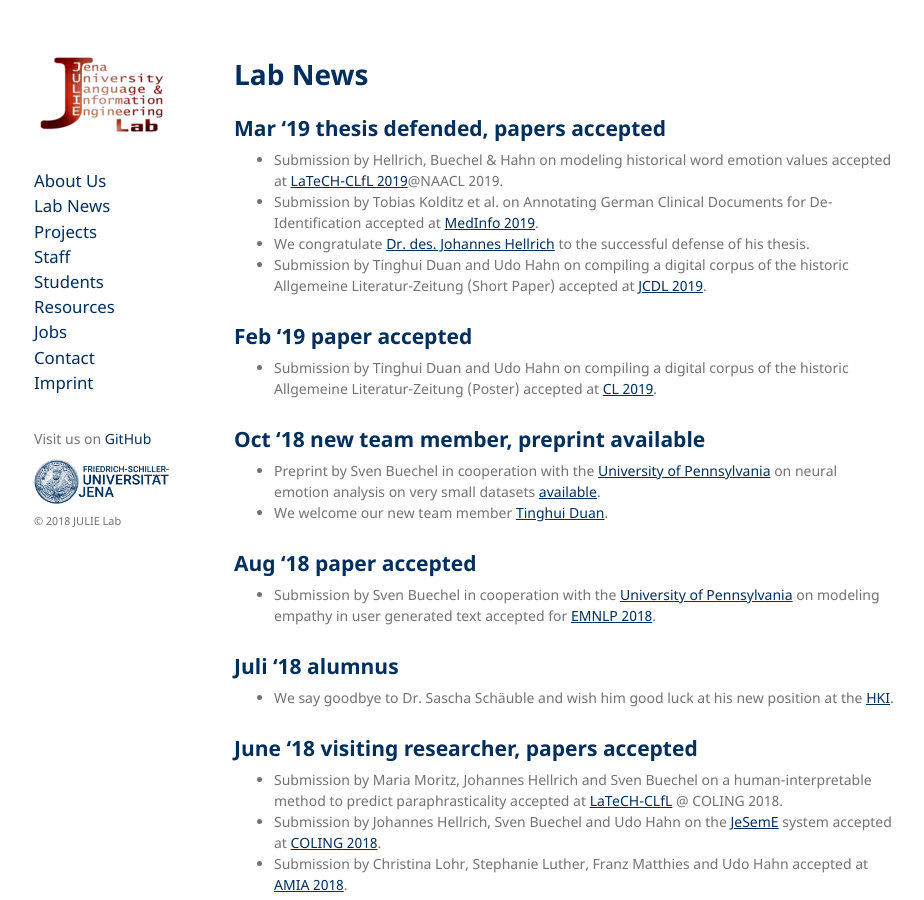
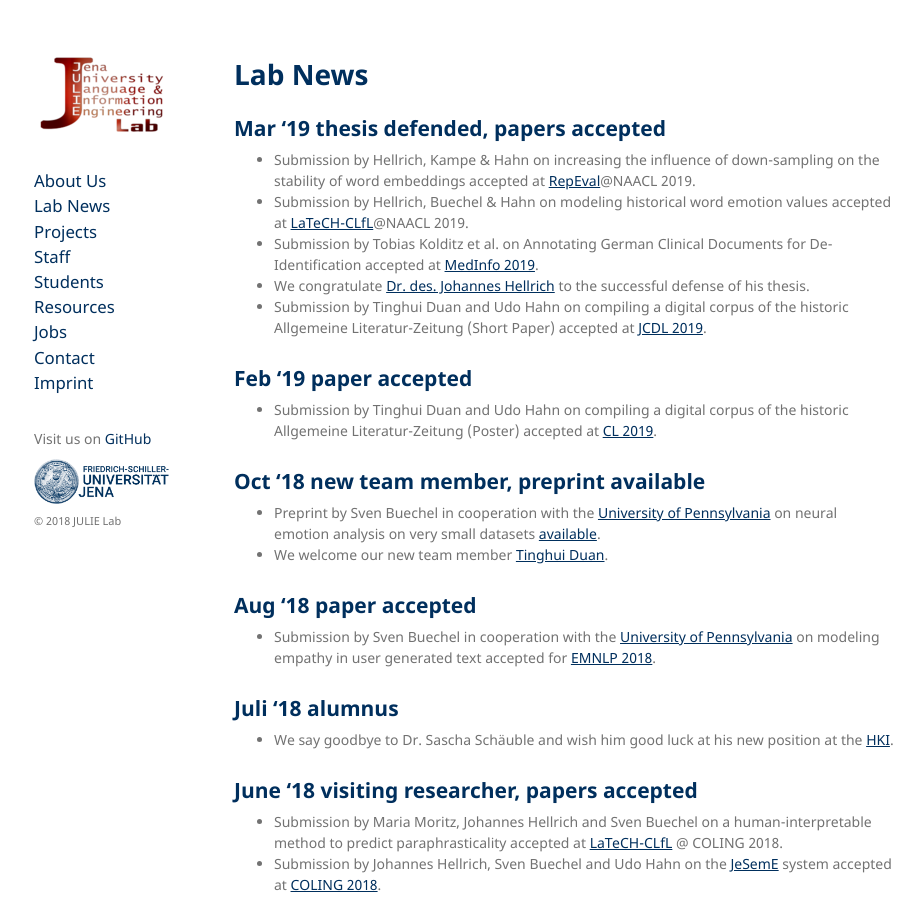
Before and after one commit to JULIELab/JULIELab.github.io, a Jekyll site: the page built from Lab+News.md, in a window 1280 px wide and 900 px high. Shown: the whole window, without its empty margins (176-1100 px from the left). Built offline with Jekyll 4.4.1, drawn with Linux system fonts in a browser that asks for light colours; our own code applies the rules of GitHub Pages for plain Markdown files.

Commit message:
Update Lab+News.md

```diff
--- a/Lab+News.md
+++ b/Lab+News.md
@@ -4,7 +4,8 @@ layout: default
 # Lab News
 
 ## Mar '19 thesis defended, papers accepted
-* Submission by Hellrich, Buechel & Hahn on modeling historical word emotion values accepted at [LaTeCH-CLfL 2019](https://sighum.wordpress.com/events/latech-clfl-2019/)@NAACL 2019.
+* Submission by Hellrich, Kampe & Hahn on increasing the influence of down-sampling on the stability of word embeddings accepted at [RepEval](https://repeval2019.github.io)@NAACL 2019.
+* Submission by Hellrich, Buechel & Hahn on modeling historical word emotion values accepted at [LaTeCH-CLfL](https://sighum.wordpress.com/events/latech-clfl-2019/)@NAACL 2019.
 * Submission by Tobias Kolditz et al. on Annotating German Clinical Documents for De-Identification accepted at [MedInfo 2019](https://medinfo-lyon.org/en/).
 * We congratulate [Dr. des. Johannes Hellrich](/Staff/Hellrich/index.html) to the successful defense of his thesis.
 * Submission by Tinghui Duan and Udo Hahn on compiling a digital corpus of the historic Allgemeine Literatur-Zeitung (Short Paper) accepted at [JCDL 2019](https://2019.jcdl.org).
```
